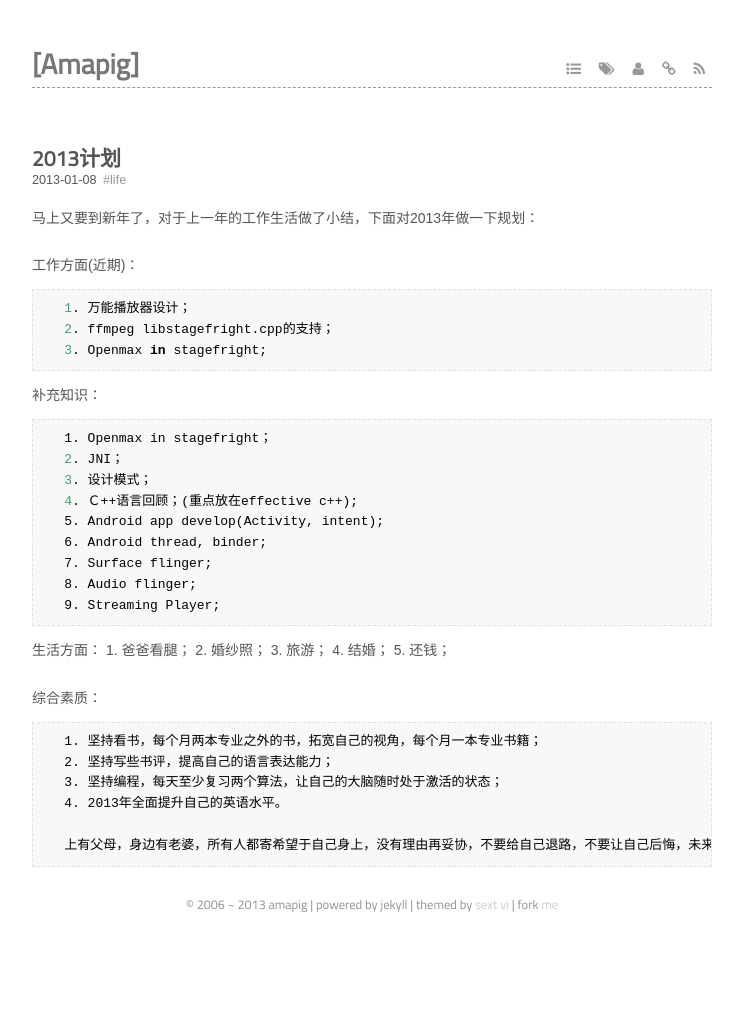
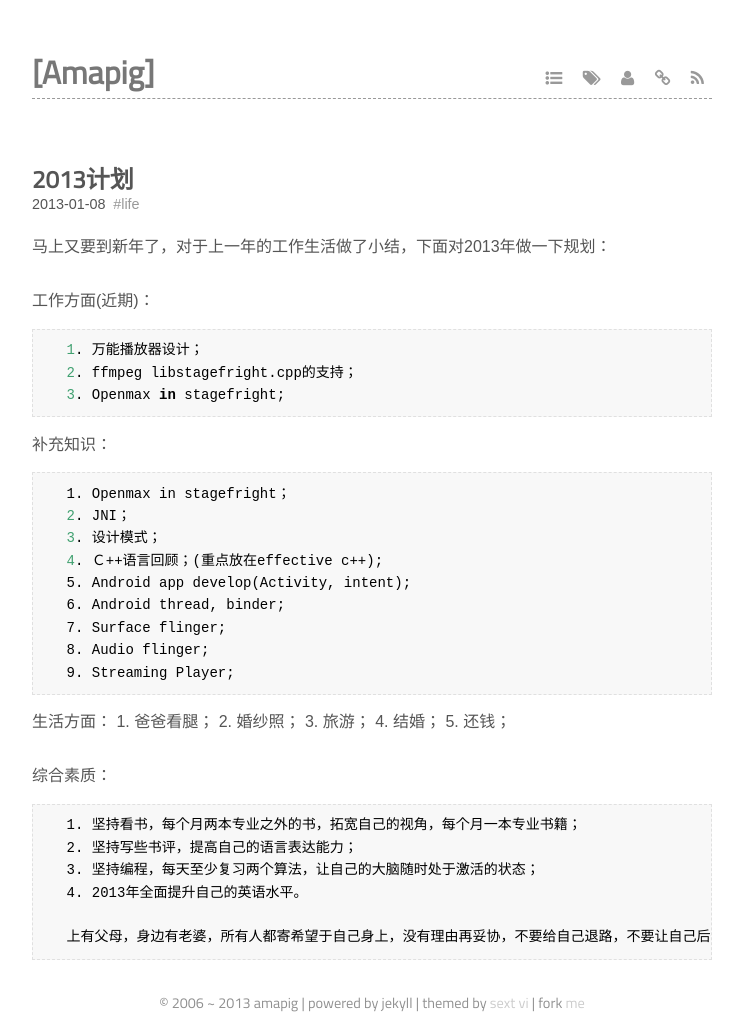
Before and after one commit to amapig/amapig.github.com, a Jekyll site: the page built from _posts/2013-01-08-plan-my-2013-work-and-life.md, in a window 1280 px wide. Shown: the whole page, without its empty margins (268-1011 px from the left). Built offline with Jekyll 4.4.1, drawn with Linux system fonts in a browser that asks for light colours; some web fonts are replaced; Markdown is read by kramdown in place of the engine named in the settings; before the commit the page ends 926 px from its top, so only the background shows below that.

Commit message:
Modify the font-style.

```diff
--- a/_layouts/default.html
+++ b/_layouts/default.html
@@ -2,7 +2,7 @@
 <html xmlns="http://www.w3.org/1999/xhtml" xml:lang="en" lang="en-us">
   <head>
     <meta http-equiv="content-type" content="text/html; charset=utf-8" />
-    <meta name="author" content="Linghua Zhang" />
+    <meta name="author" content="Amapig" />
     {% if page.title %}
     <title>{{ page.title }}</title>
     {% else %}
--- a/_layouts/post.html
+++ b/_layouts/post.html
@@ -1,8 +1,6 @@
 ---
 layout: default
 ---
-<link rel="stylesheet" href="./media/css/pygments.css">
-
 <article>
   <section class="title">
     <h2>{{ page.title }} </h2>
--- a/media/css/style.css
+++ b/media/css/style.css
@@ -16,7 +16,7 @@
   padding: 0; }
 
 body {
-  font-size: 14px;
+  font-size: 16px;
   font-family: "Lekton", "Hiragino Sans GB", "Microsoft YaHei", sans-serif;
   color: #555; }
 
@@ -58,7 +58,7 @@ blockquote, pre code {
   padding: 0 1em;
   border: 1px dashed #eee !important;
   border-color: #e0e0e0 !important;
-  font-size: 13px;
+  font-size: 14px;
   font-family: "Lekton", monospace;
   line-height: 1.6;
   display: block;
```
